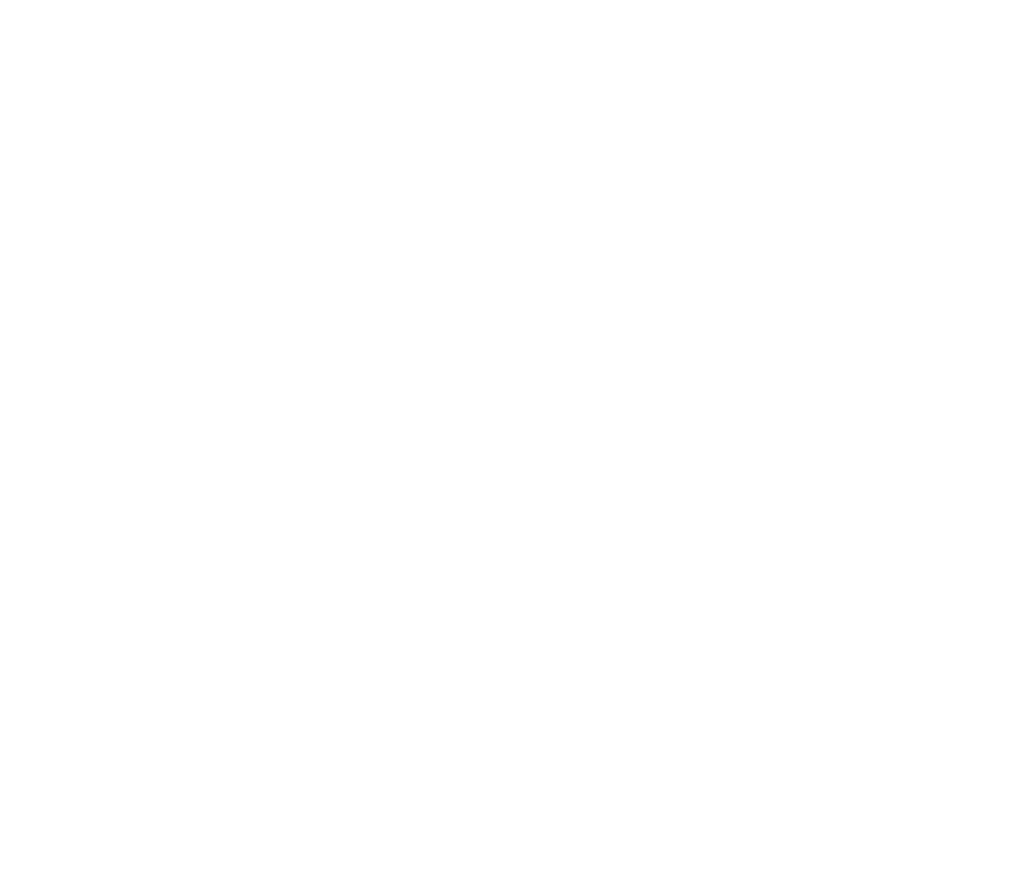
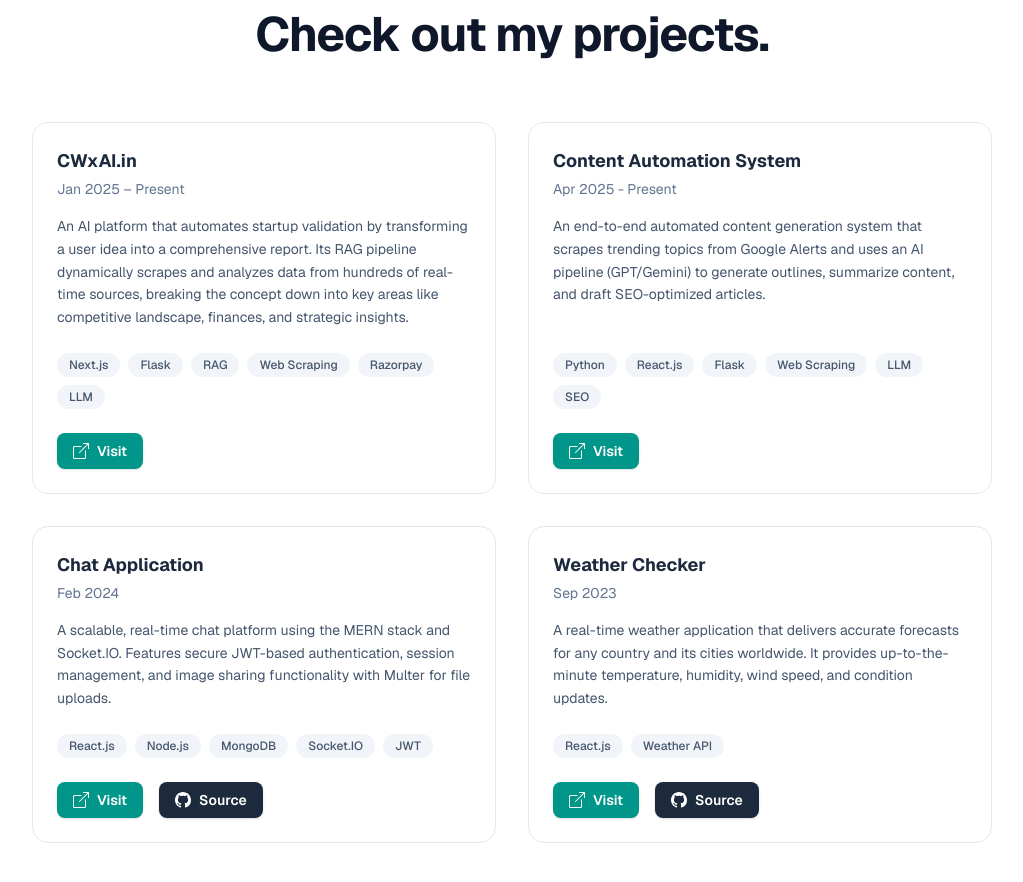
Before and after one commit to psrwt/portfolio, a Next.js app: page / in a window 1280 px wide. Shown: the part 1760-2642 px from the top of the page, without its empty margins (128-1151 px from the left). Before the commit the page ends 1674 px from the top, so only its background shows below. Built offline with nearby package versions, Linux system fonts and the light colour scheme.

Commit message:
projects

```diff
--- a/src/app/page.tsx
+++ b/src/app/page.tsx
@@ -1,5 +1,6 @@
 "use client";
 import Hero from "@/components/Hero";
+import Projects from "@/components/Projects";
 import TechnicalExperience from "@/components/TechnicalExperience";
 import TechStack from "@/components/TechStack";
 import { motion } from "framer-motion"
@@ -18,6 +19,8 @@
         <TechnicalExperience />
 
         <TechStack />
+
+        <Projects />
       </motion.div>
     </main>
   );
--- /dev/null
+++ b/src/components/Projects.tsx
@@ -0,0 +1,130 @@
+import type { NextPage } from 'next';
+import React from 'react';
+
+// --- Data Structure for Projects ---
+interface Project {
+    title: string;
+    date: string;
+    description: string;
+    tags: string[];
+    sourceUrl?: string;
+    visitLink?: string;
+}
+
+const projectsData: Project[] = [
+    {
+        title: 'CWxAI.in',
+        date: 'Jan 2025 – Present',
+        description: 'An AI platform that automates startup validation by transforming a user idea into a comprehensive report. Its RAG pipeline dynamically scrapes and analyzes data from hundreds of real-time sources, breaking the concept down into key areas like competitive landscape, finances, and strategic insights.',
+        tags: ['Next.js', 'Flask', 'RAG', 'Web Scraping', 'Razorpay', 'LLM'],
+        visitLink: 'https://www.cwxai.in/',
+    },
+    {
+        title: 'Content Automation System',
+        date: 'Apr 2025 - Present',
+        description: 'An end-to-end automated content generation system that scrapes trending topics from Google Alerts and uses an AI pipeline (GPT/Gemini) to generate outlines, summarize content, and draft SEO-optimized articles.',
+        tags: ['Python', 'React.js', 'Flask', 'Web Scraping', 'LLM', 'SEO'],
+        visitLink: 'https://blog.codewhy.in/',
+    },
+    {
+        title: 'Chat Application',
+        date: 'Feb 2024',
+        description: 'A scalable, real-time chat platform using the MERN stack and Socket.IO. Features secure JWT-based authentication, session management, and image sharing functionality with Multer for file uploads.',
+        tags: ['React.js', 'Node.js', 'MongoDB', 'Socket.IO', 'JWT'],
+        visitLink: 'https://chat-app-du2i.onrender.com/',
+        sourceUrl: 'https://github.com/PraveenSRawatGithub/chat-app',
+    },
+    {
+        title: 'Weather Checker',
+        date: 'Sep 2023',
+        description: 'A real-time weather application that delivers accurate forecasts for any country and its cities worldwide. It provides up-to-the-minute temperature, humidity, wind speed, and condition updates.',
+        tags: ['React.js', 'Weather API'],
+        visitLink: 'https://weatherweb-react-app.netlify.app/',
+        sourceUrl: 'https://github.com/PraveenSRawatGithub/weather-react-app',
+    },
+];
+
+const GitHubIcon: React.FC = () => (
+    <svg xmlns="http://www.w3.org/2000/svg" width="16" height="16" fill="currentColor" viewBox="0 0 16 16">
+        <path d="M8 0C3.58 0 0 3.58 0 8c0 3.54 2.29 6.53 5.47 7.59.4.07.55-.17.55-.38 0-.19-.01-.82-.01-1.49-2.01.37-2.53-.49-2.69-.94-.09-.23-.48-.94-.82-1.13-.28-.15-.68-.52-.01-.53.63-.01 1.08.58 1.23.82.72 1.21 1.87.87 2.33.66.07-.52.28-.87.51-1.07-1.78-.2-3.64-.89-3.64-3.95 0-.87.31-1.59.82-2.15-.08-.2-.36-1.02.08-2.12 0 0 .67-.21 2.2.82.64-.18 1.32-.27 2-.27s1.36.09 2 .27c1.53-1.04 2.2-.82 2.2-.82.44 1.1.16 1.92.08 2.12.51.56.82 1.27.82 2.15 0 3.07-1.87 3.75-3.65 3.95.29.25.54.73.54 1.48 0 1.07-.01 1.93-.01 2.2 0 .21.15.46.55.38A8.01 8.01 0 0 0 16 8c0-4.42-3.58-8-8-8z" />
+    </svg>
+);
+
+const VisitIcon: React.FC = () => (
+    <svg xmlns="http://www.w3.org/2000/svg" width="16" height="16" fill="currentColor" viewBox="0 0 16 16">
+        <path fillRule="evenodd" d="M8.636 3.5a.5.5 0 0 0-.5-.5H1.5A1.5 1.5 0 0 0 0 4.5v10A1.5 1.5 0 0 0 1.5 16h10a1.5 1.5 0 0 0 1.5-1.5V7.864a.5.5 0 0 0-1 0V14.5a.5.5 0 0 1-.5.5h-10a.5.5 0 0 1-.5-.5v-10a.5.5 0 0 1 .5-.5h6.636a.5.5 0 0 0 .5-.5z" />
+        <path fillRule="evenodd" d="M16 .5a.5.5 0 0 0-.5-.5h-5a.5.5 0 0 0 0 1h3.793L6.146 9.146a.5.5 0 1 0 .708.708L15 1.707V5.5a.5.5 0 0 0 1 0v-5z" />
+    </svg>
+);
+
+
+const ProjectCard: React.FC<{ project: Project }> = ({ project }) => (
+
+    <div className="flex flex-col h-full bg-white rounded-2xl border border-slate-200 p-6 transition-all duration-300 hover:shadow-xl hover:border-slate-300">
+        <div className="flex-grow">
+            <h3 className="text-lg font-bold text-slate-800">{project.title}</h3>
+            <p className="mt-1 text-sm text-slate-500">{project.date}</p>
+
+            <p className="mt-4 text-sm text-slate-600 leading-relaxed">{project.description}</p>
+        </div>
+        <div className="mt-6">
+            <div className="flex flex-wrap gap-2 mb-6">
+                {project.tags.map((tag) => (
+
+                    <span key={tag} className="px-3 py-1 text-xs font-medium text-slate-600 bg-slate-100 rounded-full">
+                        {tag}
+                    </span>
+                ))}
+            </div>
+
+            <div className="flex items-center gap-4">
+                {project.visitLink && (
+
+                    <a
+                        href={project.visitLink}
+                        target="_blank"
+                        rel="noopener noreferrer"
+                        className="inline-flex items-center gap-2 px-4 py-2 text-sm font-semibold text-white bg-teal-600 rounded-lg shadow-sm hover:bg-teal-700 focus:outline-none focus-visible:ring-2 focus-visible:ring-offset-2 focus-visible:ring-teal-500"
+                    >
+                        <VisitIcon />
+                        Visit
+                    </a>
+                )}
+
+                {project.sourceUrl && (
+
+                    <a
+                        href={project.sourceUrl}
+                        target="_blank"
+                        rel="noopener noreferrer"
+                        className="inline-flex items-center gap-2 px-4 py-2 text-sm font-semibold text-white bg-slate-800 rounded-lg shadow-sm hover:bg-slate-900 focus:outline-none focus-visible:ring-2 focus-visible:ring-offset-2 focus-visible:ring-slate-500"
+                    >
+                        <GitHubIcon />
+                        Source
+                    </a>
+                )}
+            </div>
+        </div>
+    </div>
+);
+
+
+const Projects: NextPage = () => {
+    return (
+        <div className="bg-white max-w-5xl mx-auto px-4 sm:px-6 lg:px-8 py-16 sm:py-24 font-sans">
+            <div className="text-center">
+                <h2 className="text-4xl sm:text-5xl font-bold text-slate-900 tracking-tight">
+                    Check out my projects.
+                </h2>
+            </div>
+
+            <div className="mt-16 grid gap-8 md:grid-cols-2">
+                {projectsData.map((project) => (
+                    <ProjectCard key={project.title} project={project} />
+                ))}
+            </div>
+        </div>
+    );
+};
+
+export default Projects;
--- a/src/components/TechStack.tsx
+++ b/src/components/TechStack.tsx
@@ -1,9 +1,8 @@
-'use client'; // Required for using state and interactions
+'use client';
 
 import { useState } from 'react';
 import type { NextPage } from 'next';
 
-// --- Data Structures (No changes) ---
 interface Skill {
     name: string;
     logo: string;
@@ -17,7 +16,7 @@
     subCategories: SkillSubCategory[];
 }
 
-// --- Data (No changes) ---
+
 const skillsData: SkillCategory[] = [
     {
         title: 'Web Development',
@@ -91,11 +90,8 @@
 ];
 
 
-// --- Reusable Skill Item Component (MODIFIED) ---
 const SkillItem: React.FC<{ skill: Skill }> = ({ skill }) => (
-    // MODIFICATION 2: Reduced padding on mobile (p-2) and increased on larger screens (sm:p-4)
     <div className="flex flex-col items-center text-center gap-2 p-2 sm:p-4 transition-transform duration-300 hover:scale-105">
-        {/* MODIFICATION 2: Reduced icon size on mobile (w-12 h-12) and increased on larger screens (sm:w-16 sm:h-16) */}
         <div className="relative w-12 h-12 sm:w-16 sm:h-16">
             <img
                 src={skill.logo}
@@ -108,7 +104,6 @@
     </div>
 );
 
-// --- Main Technical Skills Component (MODIFIED) ---
 const TechnicalSkills: NextPage = () => {
     const [activeCategory, setActiveCategory] = useState(skillsData[0].title);
     const currentCategoryData = skillsData.find(cat => cat.title === activeCategory);
@@ -117,15 +112,14 @@
         <div className="bg-white max-w-4xl mx-auto px-4 sm:px-6 lg:px-8 py-8 sm:py-12 font-sans mt-12">
             <h1 className='text-3xl sm:text-4xl text-center text-gray-900 font-bold mb-8 sm:mb-12'>Tech Stack.</h1>
 
-            {/* Horizontal Category Tabs */}
+
             <div className="flex justify-center flex-wrap gap-2 sm:gap-4 mb-12">
                 {skillsData.map((category) => (
                     <button
                         key={category.title}
                         onClick={() => setActiveCategory(category.title)}
-                        // MODIFICATION 1: Removed the `focus:ring` classes to eliminate the blue outline on click.
-                        className={`px-4 py-2 text-sm sm:text-base font-semibold rounded-full transition-colors duration-300 focus:outline-none ${
-                            activeCategory === category.title
+
+                        className={`px-4 py-2 text-sm sm:text-base font-semibold rounded-full transition-colors duration-300 focus:outline-none ${activeCategory === category.title
                                 ? 'bg-gray-800 text-white shadow-md'
                                 : 'bg-gray-100 text-gray-700 hover:bg-gray-200'
                             }`}
@@ -135,7 +129,7 @@
                 ))}
             </div>
 
-            {/* Display Skills for the Active Category */}
+
             {currentCategoryData && (
                 <div key={activeCategory} className="animate-fade-in">
                     {currentCategoryData.subCategories.map((subCategory, subIndex) => (
@@ -144,7 +138,7 @@
                                 {subCategory.title}
                             </h3>
 
-                            {/* MODIFICATION 2: Reduced gap between icons on mobile */}
+
                             <div className="mt-6 flex flex-wrap justify-center items-center gap-x-2 gap-y-1 sm:gap-x-4 sm:gap-y-2">
                                 {subCategory.skills.map((skill, skillIndex) => (
                                     <SkillItem key={skillIndex} skill={skill} />
--- a/src/components/TechnicalExperience.tsx
+++ b/src/components/TechnicalExperience.tsx
@@ -84,9 +84,8 @@
 
           {experience.description && (
             <div
-              className={`transition-all duration-500 ease-in-out overflow-hidden ${
-                isOpen ? 'max-h-[500px] opacity-100 mt-3 pt-3 border-t' : 'max-h-0 opacity-0'
-              }`}
+              className={`transition-all duration-500 ease-in-out overflow-hidden ${isOpen ? 'max-h-[500px] opacity-100 mt-3 pt-3 border-t' : 'max-h-0 opacity-0'
+                }`}
             >
               <ul className="list-disc pl-4 text-gray-500 space-y-1 sm:space-y-2 text-xs sm:text-sm">
                 {experience.description.map((desc, i) => (
```
Lines whose indentation alone changed are shown as unchanged.
